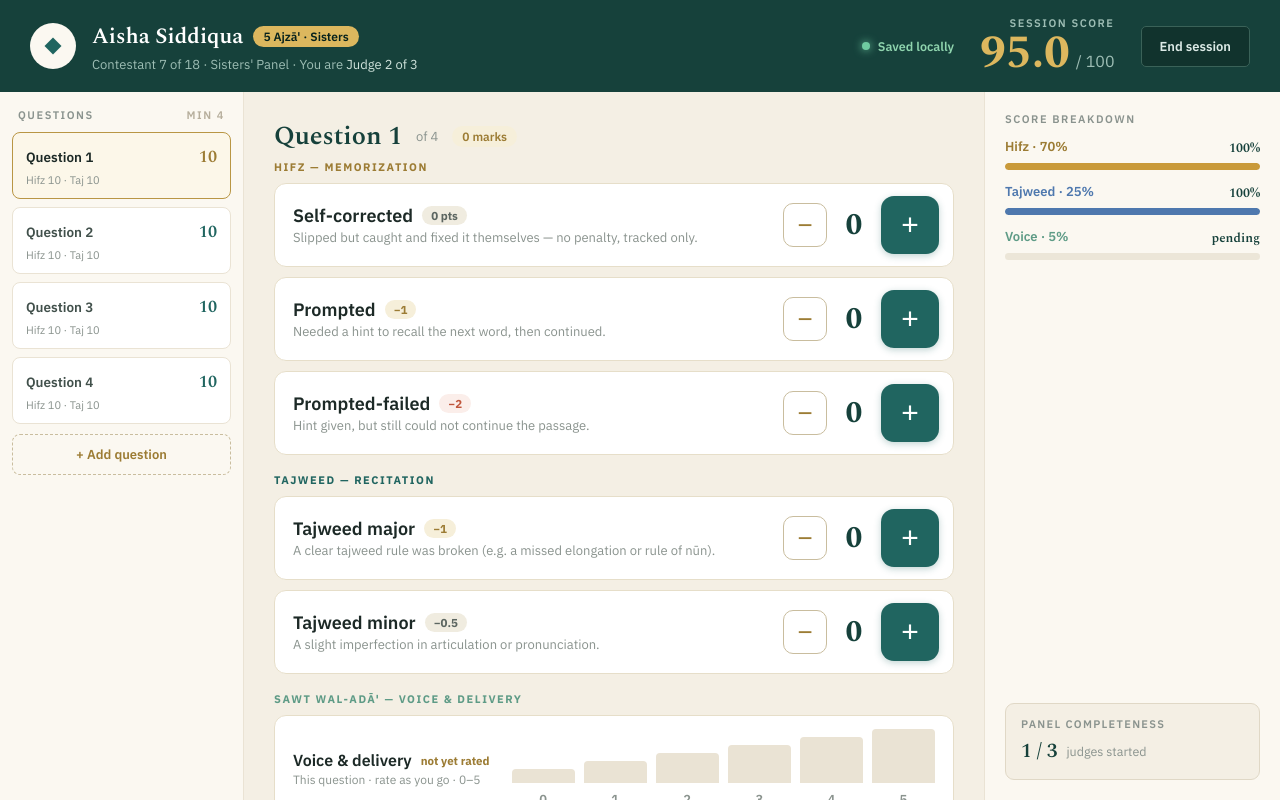
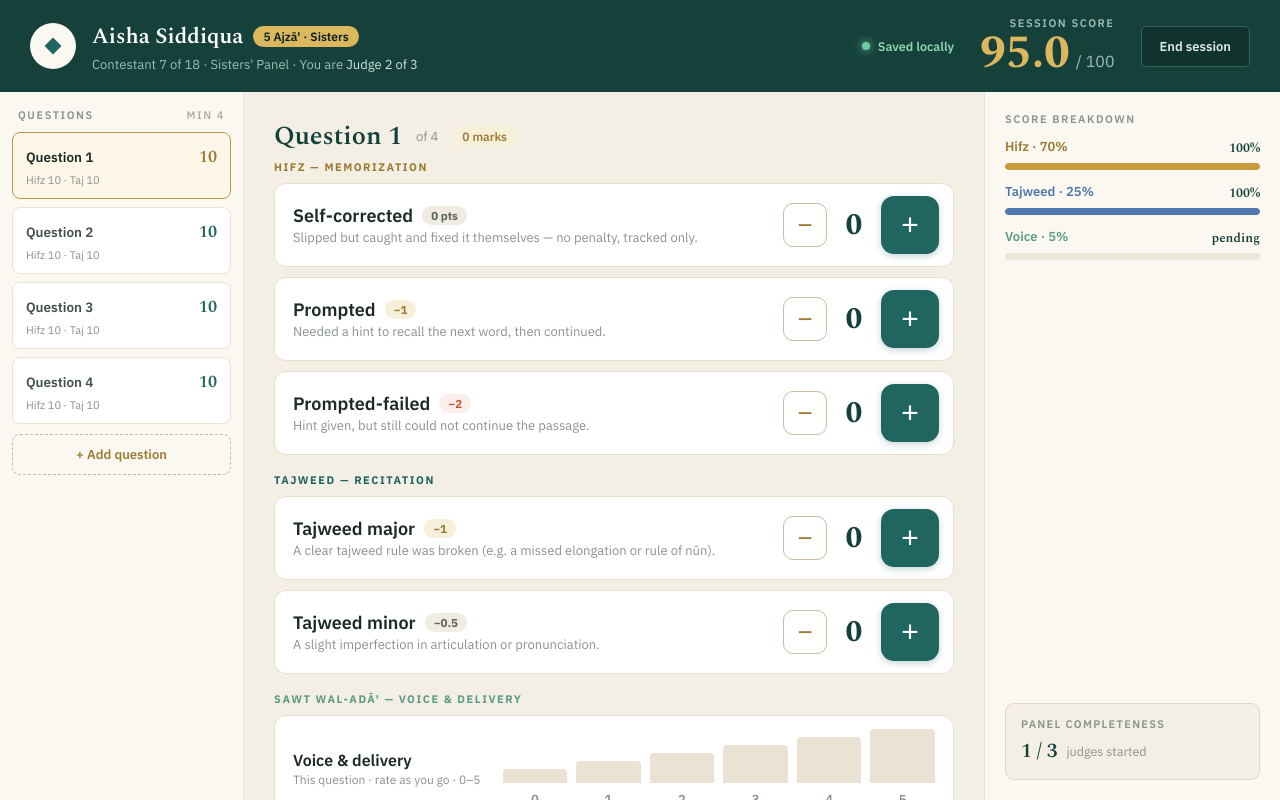
Before and after one commit to UmairZ/judging_app, a React (Vite) app: page / in a window 1280 px wide. Built offline with nearby package versions, Linux system fonts and the light colour scheme.

Commit message:
feat(judge): drop the redundant voice rating-status label

```diff
--- a/src/judge/GradingScreen.tsx
+++ b/src/judge/GradingScreen.tsx
@@ -195,7 +195,6 @@ export default function GradingScreen() {
                 <div style={{ flex: 'none' }}>
                   <div style={{ display: 'flex', alignItems: 'center', gap: 9 }}>
                     <span style={{ fontSize: 16, fontWeight: 600, color: C.ink }}>Voice &amp; delivery</span>
-                    <span style={{ fontSize: 11.5, fontWeight: 700, color: aq.voice == null ? C.brassDark : '#6FA98C' }}>{aq.voice == null ? 'not yet rated' : `rated ${aq.voice}/${CFG.voice_max}`}</span>
                   </div>
                   <div style={{ fontSize: 12, color: C.muted, marginTop: 2 }}>This question · rate as you go · 0–{CFG.voice_max}</div>
                 </div>
```
